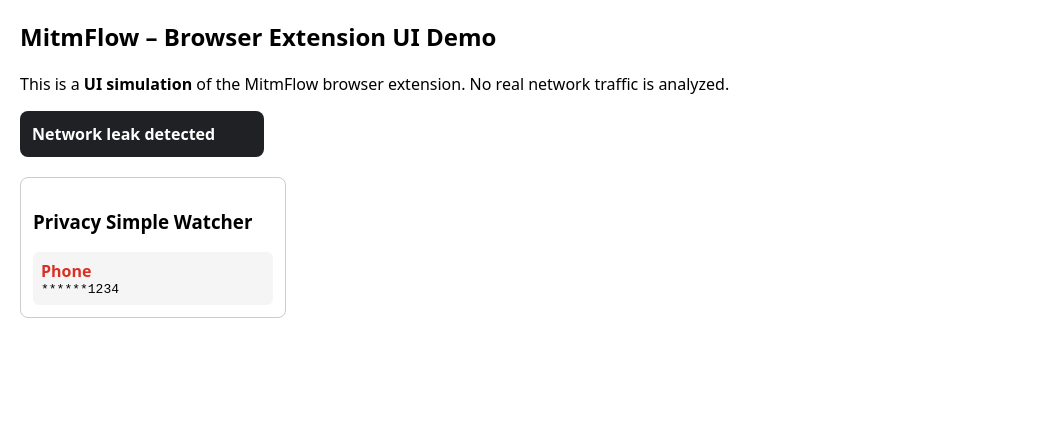
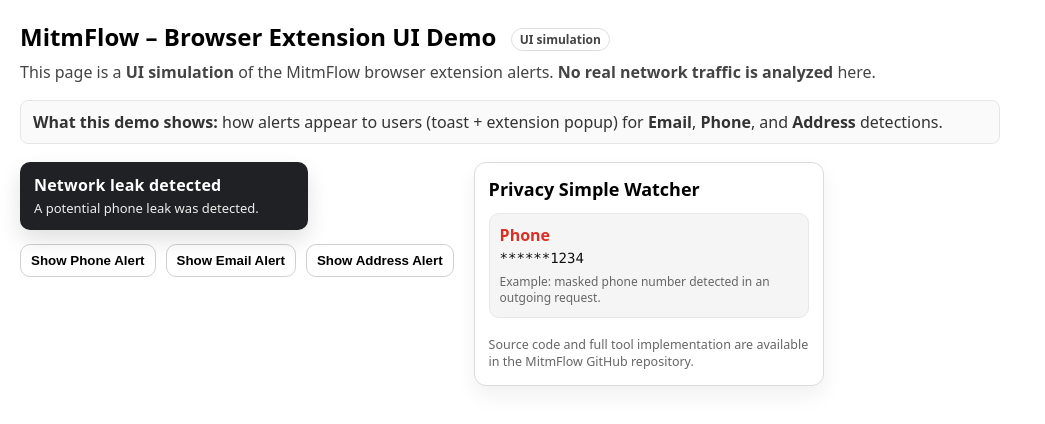
Before and after one commit to AfrinNaz/MitmFlow, a browser extension: page demo/index.html in a window 1280 px wide. Shown: the whole page, without its empty margins (0-1045 px from the left). Drawn offline with Linux system fonts and the light colour scheme.

Commit message:
Update index.html

```diff
--- a/demo/index.html
+++ b/demo/index.html
@@ -1,60 +1,239 @@
 <!doctype html>
-<html>
+<html lang="en">
 <head>
   <meta charset="utf-8">
-  <title>MitmFlow – Extension Demo</title>
+  <meta name="viewport" content="width=device-width, initial-scale=1">
+  <title>MitmFlow – Browser Extension UI Demo</title>
   <style>
     body {
       font-family: system-ui, Arial, sans-serif;
       margin: 20px;
+      max-width: 980px;
     }
+
+    h2 { margin-bottom: 8px; }
+
+    .subtext {
+      margin-top: 0;
+      color: #444;
+      line-height: 1.45;
+    }
+
+    .note {
+      margin: 12px 0 18px;
+      padding: 10px 12px;
+      border: 1px solid #e6e6e6;
+      background: #fafafa;
+      border-radius: 8px;
+      color: #333;
+    }
+
+    .row {
+      display: flex;
+      gap: 20px;
+      flex-wrap: wrap;
+      align-items: flex-start;
+    }
+
+    /* Toast */
     .toast {
       background: #202124;
       color: white;
-      padding: 12px;
-      border-radius: 8px;
-      width: 220px;
-      margin-bottom: 20px;
+      padding: 12px 14px;
+      border-radius: 10px;
+      width: 260px;
+      box-shadow: 0 10px 22px rgba(0,0,0,0.12);
+      margin-bottom: 14px;
     }
+    .toast-title {
+      font-weight: 800;
+      font-size: 16px;
+      margin-bottom: 4px;
+      letter-spacing: 0.2px;
+    }
+    .toast-body {
+      font-size: 13px;
+      opacity: 0.92;
+      line-height: 1.35;
+    }
+
+    /* Popup */
     .popup {
-      border: 1px solid #ccc;
-      padding: 12px;
-      width: 240px;
-      border-radius: 8px;
+      border: 1px solid #dcdcdc;
+      padding: 14px;
+      width: 320px;
+      border-radius: 12px;
+      background: #fff;
+      box-shadow: 0 10px 22px rgba(0,0,0,0.06);
     }
+
+    .popup h3 {
+      margin: 0 0 12px 0;
+      font-size: 18px;
+      font-weight: 800;
+    }
+
     .alert {
       background: #f5f5f5;
-      padding: 8px;
-      border-radius: 6px;
+      padding: 10px 10px;
+      border-radius: 10px;
+      border: 1px solid #e7e7e7;
     }
+
     .type {
       color: #d93025;
-      font-weight: bold;
+      font-weight: 800;
+      font-size: 16px;
+      margin-bottom: 4px;
     }
+
     .masked {
-      font-family: monospace;
+      font-family: ui-monospace, SFMono-Regular, Menlo, Monaco, Consolas, "Liberation Mono", "Courier New", monospace;
+      font-size: 14px;
+      color: #111;
     }
+
+    .meta {
+      margin-top: 8px;
+      font-size: 12px;
+      color: #666;
+      line-height: 1.35;
+    }
+
+    /* Demo controls */
+    .controls {
+      margin-top: 12px;
+      display: flex;
+      gap: 10px;
+      flex-wrap: wrap;
+    }
+
+    button {
+      border: 1px solid #d0d0d0;
+      background: #fff;
+      padding: 8px 10px;
+      border-radius: 10px;
+      cursor: pointer;
+      font-weight: 600;
+    }
+
+    button:hover {
+      background: #f7f7f7;
+    }
+
+    .badge {
+      display: inline-block;
+      padding: 2px 8px;
+      border-radius: 999px;
+      border: 1px solid #ddd;
+      font-size: 12px;
+      margin-left: 8px;
+      color: #444;
+      vertical-align: middle;
+    }
+
+    /* Small footer text */
+    .footer {
+      margin-top: 18px;
+      color: #666;
+      font-size: 12.5px;
+      line-height: 1.4;
+    }
+
+    a { color: #0b57d0; }
   </style>
 </head>
 <body>
 
-<h2>MitmFlow – Browser Extension UI Demo</h2>
-<p>
-This is a <strong>UI simulation</strong> of the MitmFlow browser extension.
-No real network traffic is analyzed.
+  <h2>MitmFlow – Browser Extension UI Demo <span class="badge">UI simulation</span></h2>
+  <p class="subtext">
+    This page is a <strong>UI simulation</strong> of the MitmFlow browser extension alerts.
+    <strong>No real network traffic is analyzed</strong> here.
   </p>
 
-<div class="toast">
-  <strong>Network leak detected</strong>
+  <div class="note">
+    <strong>What this demo shows:</strong> how alerts appear to users (toast + extension popup) for
+    <strong>Email</strong>, <strong>Phone</strong>, and <strong>Address</strong> detections.
   </div>
 
+  <div class="row">
+    <div>
+      <!-- Toast -->
+      <div class="toast" id="toastBox">
+        <div class="toast-title" id="toastTitle">Network leak detected</div>
+        <div class="toast-body" id="toastBody">Sensitive personal data was detected in an outgoing request.</div>
+      </div>
+
+      <!-- Controls -->
+      <div class="controls">
+        <button onclick="setDemo('phone')">Show Phone Alert</button>
+        <button onclick="setDemo('email')">Show Email Alert</button>
+        <button onclick="setDemo('address')">Show Address Alert</button>
+      </div>
+    </div>
+
+    <!-- Popup UI -->
     <div class="popup">
       <h3>Privacy Simple Watcher</h3>
       <div class="alert">
-    <div class="type">Phone</div>
-    <div class="masked">******1234</div>
+        <div class="type" id="alertType">Phone</div>
+        <div class="masked" id="alertMasked">******1234</div>
+        <div class="meta" id="alertMeta">
+          Example only (masked value). This page does not inspect real traffic.
         </div>
       </div>
 
+      <div class="footer">
+        Source code and full tool implementation are available in the MitmFlow GitHub repository.
+      </div>
+    </div>
+  </div>
+
+  <script>
+    // Demo alert examples (masked)
+    const DEMOS = {
+      phone: {
+        type: "Phone",
+        masked: "******1234",
+        meta: "Example: masked phone number detected in an outgoing request."
+      },
+      email: {
+        type: "Email",
+        masked: "a*****n@gmail.com",
+        meta: "Example: masked email address detected in an outgoing request."
+      },
+      address: {
+        type: "Address",
+        masked: "K1A *B1",
+        meta: "Example: masked Canadian postal code detected (address indicator)."
+      }
+    };
+
+    function setDemo(kind) {
+      const d = DEMOS[kind] || DEMOS.phone;
+
+      // Popup
+      document.getElementById("alertType").textContent = d.type;
+      document.getElementById("alertMasked").textContent = d.masked;
+      document.getElementById("alertMeta").textContent = d.meta;
+
+      // Toast (generic, similar to your real content.js behavior)
+      document.getElementById("toastTitle").textContent = "Network leak detected";
+      document.getElementById("toastBody").textContent = "A potential " + d.type.toLowerCase() + " leak was detected.";
+
+      // Quick animation (simple)
+      const toast = document.getElementById("toastBox");
+      toast.style.transform = "scale(0.98)";
+      toast.style.opacity = "0.92";
+      setTimeout(() => {
+        toast.style.transform = "scale(1)";
+        toast.style.opacity = "1";
+      }, 120);
+    }
+
+    // Default view
+    setDemo("phone");
+  </script>
+
 </body>
 </html>
```
Lines whose indentation alone changed are shown as unchanged.
